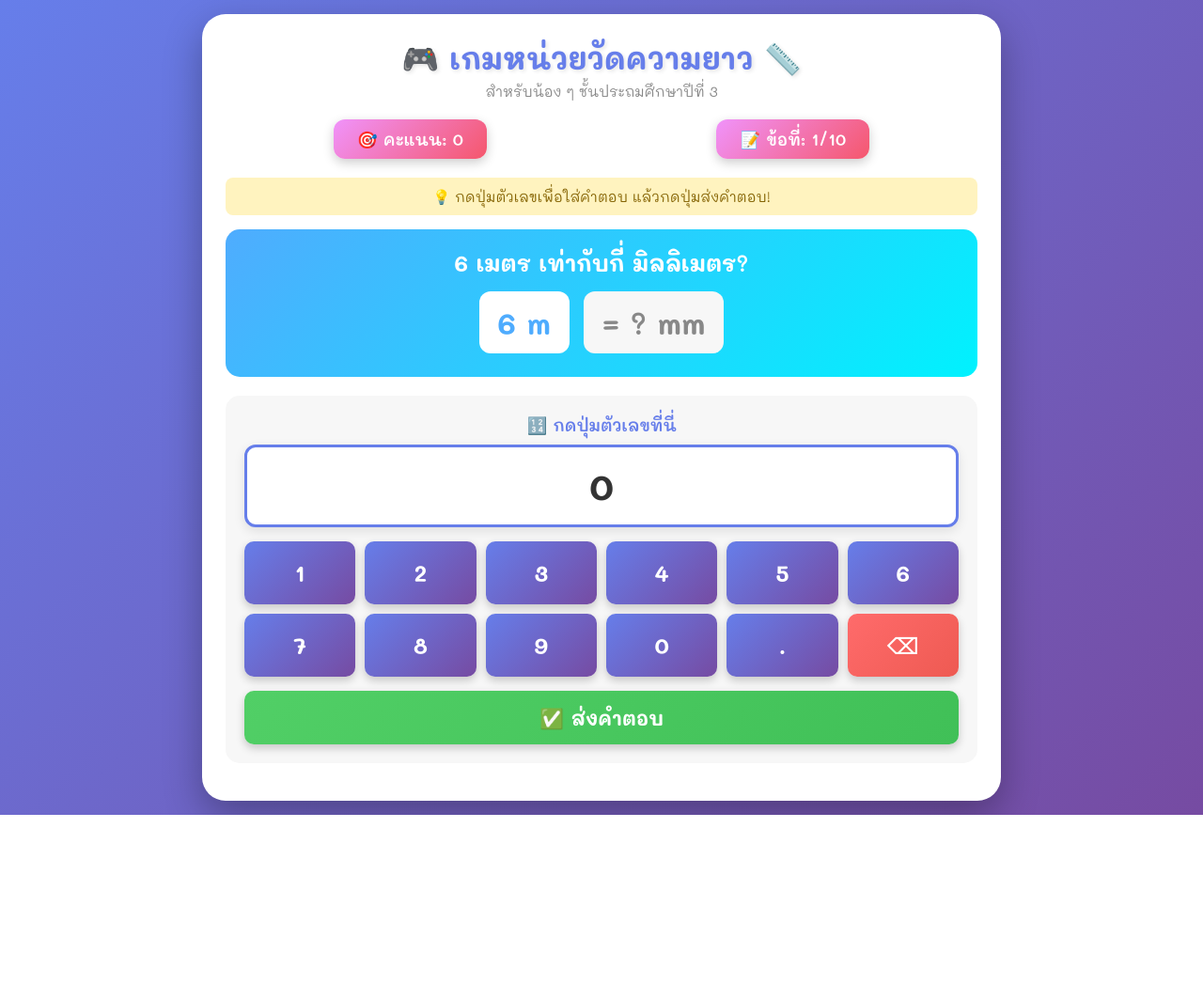
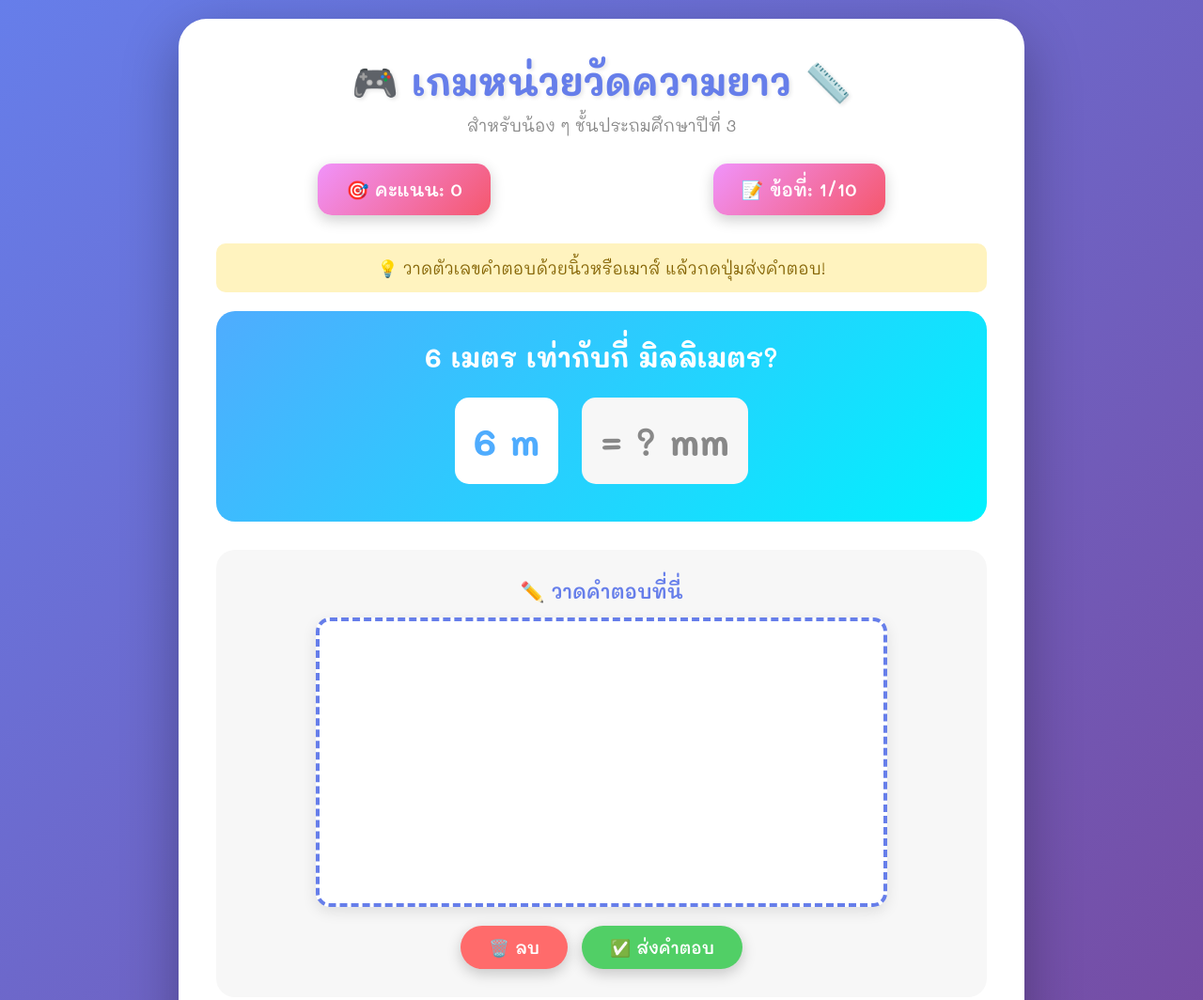
Before and after one commit to bbkakao001-stack/Mathgame, a plain HTML site: page index.html in a window 1280 px wide. Shown: the top 1064 px of the page at 94% size. Before the commit the page ends 867 px from the top, so only its background shows below. Drawn offline with Linux system fonts and the light colour scheme.

Commit message:
Update index.html

```diff
--- a/index.html
+++ b/index.html
@@ -19,173 +19,136 @@
             display: flex;
             justify-content: center;
             align-items: center;
-            padding: 15px;
+            padding: 20px;
         }
 
         .container {
             background: white;
-            border-radius: 25px;
-            padding: 25px;
-            max-width: 850px;
+            border-radius: 30px;
+            padding: 40px;
+            max-width: 900px;
             width: 100%;
-            box-shadow: 0 15px 40px rgba(0,0,0,0.3);
+            box-shadow: 0 20px 60px rgba(0,0,0,0.3);
         }
 
         .header {
             text-align: center;
-            margin-bottom: 20px;
+            margin-bottom: 30px;
         }
 
         .header h1 {
             color: #667eea;
-            font-size: 2em;
-            margin-bottom: 5px;
+            font-size: 2.5em;
+            margin-bottom: 10px;
             text-shadow: 2px 2px 4px rgba(0,0,0,0.1);
-        }
-
-        .header p {
-            color: #888;
-            font-size: 0.95em;
         }
 
         .score-board {
             display: flex;
             justify-content: space-around;
-            margin-bottom: 20px;
-            gap: 15px;
+            margin-bottom: 30px;
+            gap: 20px;
         }
 
         .score-item {
             background: linear-gradient(135deg, #f093fb 0%, #f5576c 100%);
-            padding: 10px 25px;
-            border-radius: 12px;
+            padding: 15px 30px;
+            border-radius: 15px;
             color: white;
-            font-size: 1.1em;
+            font-size: 1.2em;
             font-weight: 600;
-            box-shadow: 0 4px 12px rgba(0,0,0,0.2);
-        }
-
-        .instruction {
-            background: #fff3bf;
-            padding: 10px;
-            border-radius: 8px;
-            margin-bottom: 15px;
-            text-align: center;
-            color: #856404;
-            font-size: 0.95em;
+            box-shadow: 0 5px 15px rgba(0,0,0,0.2);
         }
 
         .question-box {
             background: linear-gradient(135deg, #4facfe 0%, #00f2fe 100%);
-            padding: 20px;
-            border-radius: 15px;
-            margin-bottom: 20px;
+            padding: 30px;
+            border-radius: 20px;
+            margin-bottom: 30px;
             text-align: center;
             color: white;
         }
 
         .question-text {
-            font-size: 1.5em;
+            font-size: 1.8em;
             font-weight: 700;
-            margin-bottom: 10px;
+            margin-bottom: 15px;
         }
 
         .unit-display {
-            font-size: 2em;
+            font-size: 2.5em;
             font-weight: 700;
             background: white;
             color: #4facfe;
-            padding: 12px 20px;
-            border-radius: 12px;
+            padding: 20px;
+            border-radius: 15px;
             display: inline-block;
-            margin: 5px;
+            margin: 10px;
         }
 
-        .input-section {
+        .drawing-section {
             background: #f7f7f7;
-            padding: 20px;
-            border-radius: 15px;
+            padding: 30px;
+            border-radius: 20px;
+            margin-bottom: 20px;
+        }
+
+        .drawing-label {
+            text-align: center;
+            font-size: 1.3em;
+            color: #667eea;
+            font-weight: 600;
             margin-bottom: 15px;
         }
 
-        .input-label {
-            text-align: center;
-            font-size: 1.1em;
-            color: #667eea;
-            font-weight: 600;
-            margin-bottom: 10px;
+        #canvas {
+            border: 4px dashed #667eea;
+            border-radius: 15px;
+            cursor: crosshair;
+            display: block;
+            margin: 0 auto;
+            background: white;
+            box-shadow: 0 5px 15px rgba(0,0,0,0.1);
         }
 
-        .display-screen {
-            background: white;
-            border: 3px solid #667eea;
-            border-radius: 12px;
-            padding: 15px;
-            font-size: 2.5em;
-            text-align: center;
-            min-height: 70px;
-            margin-bottom: 15px;
-            color: #333;
-            font-weight: 700;
-            box-shadow: 0 4px 12px rgba(0,0,0,0.1);
+        .canvas-controls {
             display: flex;
-            align-items: center;
             justify-content: center;
-        }
-
-        .keypad {
-            display: grid;
-            grid-template-columns: repeat(6, 1fr);
-            gap: 10px;
-            max-width: 100%;
-            margin: 0 auto;
-        }
-
-        .key-btn {
-            background: linear-gradient(135deg, #667eea 0%, #764ba2 100%);
-            color: white;
-            border: none;
-            border-radius: 10px;
-            padding: 18px 10px;
-            font-size: 1.5em;
-            font-weight: 700;
-            cursor: pointer;
-            transition: all 0.2s;
-            font-family: 'Mali', cursive;
-            box-shadow: 0 4px 10px rgba(0,0,0,0.2);
-        }
-
-        .key-btn:hover {
-            transform: translateY(-2px);
-            box-shadow: 0 6px 15px rgba(0,0,0,0.3);
-        }
-
-        .key-btn:active {
-            transform: translateY(0);
-        }
-
-        .key-btn.delete {
-            background: linear-gradient(135deg, #ff6b6b 0%, #ee5a52 100%);
-        }
-
-        .key-btn.submit {
-            grid-column: span 6;
-            background: linear-gradient(135deg, #51cf66 0%, #40c057 100%);
-            margin-top: 5px;
-            padding: 15px;
-            font-size: 1.3em;
+            gap: 15px;
+            margin-top: 20px;
+            flex-wrap: wrap;
         }
 
         .btn {
-            padding: 10px 25px;
+            padding: 12px 30px;
             border: none;
-            border-radius: 20px;
-            font-size: 1em;
+            border-radius: 25px;
+            font-size: 1.1em;
             font-weight: 600;
             cursor: pointer;
             transition: all 0.3s;
             font-family: 'Mali', cursive;
-            box-shadow: 0 4px 12px rgba(0,0,0,0.2);
+            box-shadow: 0 5px 15px rgba(0,0,0,0.2);
+        }
+
+        .btn-clear {
+            background: #ff6b6b;
+            color: white;
+        }
+
+        .btn-clear:hover {
+            background: #ee5a52;
+            transform: translateY(-2px);
+        }
+
+        .btn-submit {
+            background: #51cf66;
+            color: white;
+        }
+
+        .btn-submit:hover {
+            background: #40c057;
+            transform: translateY(-2px);
         }
 
         .btn-next {
@@ -200,10 +163,10 @@
 
         .result-box {
             text-align: center;
-            padding: 15px;
-            border-radius: 12px;
-            margin-top: 15px;
-            font-size: 1.3em;
+            padding: 20px;
+            border-radius: 15px;
+            margin-top: 20px;
+            font-size: 1.5em;
             font-weight: 600;
             display: none;
         }
@@ -218,6 +181,15 @@
             background: #ffe3e3;
             color: #c92a2a;
             border: 3px solid #ff6b6b;
+        }
+
+        .recognized-number {
+            text-align: center;
+            font-size: 1.5em;
+            color: #667eea;
+            font-weight: 600;
+            margin-top: 15px;
+            display: none;
         }
 
         .celebration {
@@ -236,36 +208,36 @@
             100% { transform: translate(-50%, -50%) scale(2); opacity: 0; }
         }
 
+        .instruction {
+            background: #fff3bf;
+            padding: 15px;
+            border-radius: 10px;
+            margin-bottom: 20px;
+            text-align: center;
+            color: #856404;
+            font-size: 1.1em;
+        }
+
         @media (max-width: 768px) {
             .container {
                 padding: 20px;
             }
 
             .header h1 {
-                font-size: 1.6em;
+                font-size: 1.8em;
             }
 
             .question-text {
-                font-size: 1.2em;
+                font-size: 1.3em;
             }
 
             .unit-display {
-                font-size: 1.5em;
-                padding: 10px 15px;
+                font-size: 1.8em;
             }
 
-            .display-screen {
-                font-size: 2em;
-                min-height: 60px;
-            }
-
-            .key-btn {
-                padding: 15px 8px;
-                font-size: 1.3em;
-            }
-
-            .key-btn.submit {
-                font-size: 1.1em;
+            #canvas {
+                width: 100%;
+                height: auto;
             }
         }
     </style>
@@ -274,7 +246,7 @@
     <div class="container">
         <div class="header">
             <h1>🎮 เกมหน่วยวัดความยาว 📏</h1>
-            <p>สำหรับน้อง ๆ ชั้นประถมศึกษาปีที่ 3</p>
+            <p style="color: #888; font-size: 1.1em;">สำหรับน้อง ๆ ชั้นประถมศึกษาปีที่ 3</p>
         </div>
 
         <div class="score-board">
@@ -287,7 +259,7 @@
         </div>
 
         <div class="instruction">
-            💡 กดปุ่มตัวเลขเพื่อใส่คำตอบ แล้วกดปุ่มส่งคำตอบ!
+            💡 วาดตัวเลขคำตอบด้วยนิ้วหรือเมาส์ แล้วกดปุ่มส่งคำตอบ!
         </div>
 
         <div class="question-box">
@@ -295,24 +267,14 @@
             <div id="unit-display"></div>
         </div>
 
-        <div class="input-section">
-            <div class="input-label">🔢 กดปุ่มตัวเลขที่นี่</div>
-            <div class="display-screen" id="display">0</div>
-            <div class="keypad">
-                <button class="key-btn" onclick="appendNumber('1')">1</button>
-                <button class="key-btn" onclick="appendNumber('2')">2</button>
-                <button class="key-btn" onclick="appendNumber('3')">3</button>
-                <button class="key-btn" onclick="appendNumber('4')">4</button>
-                <button class="key-btn" onclick="appendNumber('5')">5</button>
-                <button class="key-btn" onclick="appendNumber('6')">6</button>
-                <button class="key-btn" onclick="appendNumber('7')">7</button>
-                <button class="key-btn" onclick="appendNumber('8')">8</button>
-                <button class="key-btn" onclick="appendNumber('9')">9</button>
-                <button class="key-btn" onclick="appendNumber('0')">0</button>
-                <button class="key-btn" onclick="appendDecimal()">.</button>
-                <button class="key-btn delete" onclick="deleteNumber()">⌫</button>
-                <button class="key-btn submit" onclick="submitAnswer()">✅ ส่งคำตอบ</button>
+        <div class="drawing-section">
+            <div class="drawing-label">✏️ วาดคำตอบที่นี่</div>
+            <canvas id="canvas" width="600" height="300"></canvas>
+            <div class="canvas-controls">
+                <button class="btn btn-clear" onclick="clearCanvas()">🗑️ ลบ</button>
+                <button class="btn btn-submit" onclick="recognizeAndSubmit()">✅ ส่งคำตอบ</button>
             </div>
+            <div class="recognized-number" id="recognized-number"></div>
         </div>
 
         <div class="result-box" id="result-box"></div>
@@ -324,8 +286,90 @@
         </div>
     </div>
 
+    <script src="https://cdn.jsdelivr.net/npm/@tensorflow/tfjs@latest"></script>
+
     <script>
-        let currentInput = '';
+        const canvas = document.getElementById('canvas');
+        const ctx = canvas.getContext('2d');
+        let isDrawing = false;
+        let lastX = 0;
+        let lastY = 0;
+
+        // ตั้งค่า canvas
+        ctx.lineWidth = 8;
+        ctx.lineCap = 'round';
+        ctx.lineJoin = 'round';
+        ctx.strokeStyle = '#667eea';
+
+        // ระบบวาด
+        canvas.addEventListener('mousedown', startDrawing);
+        canvas.addEventListener('mousemove', draw);
+        canvas.addEventListener('mouseup', stopDrawing);
+        canvas.addEventListener('mouseout', stopDrawing);
+
+        // สำหรับมือถือ
+        canvas.addEventListener('touchstart', handleTouchStart);
+        canvas.addEventListener('touchmove', handleTouchMove);
+        canvas.addEventListener('touchend', stopDrawing);
+
+        function startDrawing(e) {
+            isDrawing = true;
+            const rect = canvas.getBoundingClientRect();
+            lastX = e.clientX - rect.left;
+            lastY = e.clientY - rect.top;
+        }
+
+        function draw(e) {
+            if (!isDrawing) return;
+            const rect = canvas.getBoundingClientRect();
+            const currentX = e.clientX - rect.left;
+            const currentY = e.clientY - rect.top;
+
+            ctx.beginPath();
+            ctx.moveTo(lastX, lastY);
+            ctx.lineTo(currentX, currentY);
+            ctx.stroke();
+
+            lastX = currentX;
+            lastY = currentY;
+        }
+
+        function stopDrawing() {
+            isDrawing = false;
+        }
+
+        function handleTouchStart(e) {
+            e.preventDefault();
+            const touch = e.touches[0];
+            const rect = canvas.getBoundingClientRect();
+            isDrawing = true;
+            lastX = touch.clientX - rect.left;
+            lastY = touch.clientY - rect.top;
+        }
+
+        function handleTouchMove(e) {
+            e.preventDefault();
+            if (!isDrawing) return;
+            const touch = e.touches[0];
+            const rect = canvas.getBoundingClientRect();
+            const currentX = touch.clientX - rect.left;
+            const currentY = touch.clientY - rect.top;
+
+            ctx.beginPath();
+            ctx.moveTo(lastX, lastY);
+            ctx.lineTo(currentX, currentY);
+            ctx.stroke();
+
+            lastX = currentX;
+            lastY = currentY;
+        }
+
+        function clearCanvas() {
+            ctx.clearRect(0, 0, canvas.width, canvas.height);
+            document.getElementById('recognized-number').style.display = 'none';
+        }
+
+        // ระบบเกม
         let score = 0;
         let currentQuestion = 1;
         let correctAnswer = 0;
@@ -338,36 +382,6 @@
             { from: 'cm', to: 'm', factor: 0.01, fromName: 'เซนติเมตร', toName: 'เมตร' },
             { from: 'mm', to: 'cm', factor: 0.1, fromName: 'มิลลิเมตร', toName: 'เซนติเมตร' }
         ];
-
-        function updateDisplay() {
-            document.getElementById('display').textContent = currentInput || '0';
-        }
-
-        function appendNumber(num) {
-            if (currentInput === '0') {
-                currentInput = num;
-            } else {
-                currentInput += num;
-            }
-            updateDisplay();
-        }
-
-        function appendDecimal() {
-            if (!currentInput.includes('.')) {
-                currentInput += '.';
-                updateDisplay();
-            }
-        }
-
-        function deleteNumber() {
-            currentInput = currentInput.slice(0, -1);
-            updateDisplay();
-        }
-
-        function clearInput() {
-            currentInput = '';
-            updateDisplay();
-        }
 
         function generateQuestion() {
             const type = conversionTypes[Math.floor(Math.random() * conversionTypes.length)];
@@ -389,20 +403,59 @@
                  <div class="unit-display" style="background: #f7f7f7; color: #888;">= ? ${type.to}</div>`;
         }
 
-        function submitAnswer() {
-            if (!currentInput || currentInput === '0') {
-                alert('⚠️ กรุณาใส่คำตอบก่อนค่ะ');
+        // ระบบจำลอง AI สำหรับการจดจำตัวเลข
+        function recognizeNumber() {
+            const imageData = ctx.getImageData(0, 0, canvas.width, canvas.height);
+            const pixels = imageData.data;
+
+            // ตรวจสอบว่ามีการวาดหรือไม่
+            let hasDrawing = false;
+            for (let i = 3; i < pixels.length; i += 4) {
+                if (pixels[i] > 0) {
+                    hasDrawing = true;
+                    break;
+                }
+            }
+
+            if (!hasDrawing) {
+                return null;
+            }
+
+            // จำลองการจดจำตัวเลข (ในโค้ดจริงควรใช้ TensorFlow.js กับ MNIST model)
+            // สำหรับ demo นี้ เราจะใช้ระบบแบบง่ายๆ
+            // ในการใช้งานจริง ควรใช้โมเดล ML ที่ฝึกมาจริงๆ
+
+            // นับจำนวนพิกเซลที่ถูกวาด
+            let drawnPixels = 0;
+            for (let i = 3; i < pixels.length; i += 4) {
+                if (pixels[i] > 0) drawnPixels++;
+            }
+
+            // แจ้งเตือนให้ผู้ใช้กรอกคำตอบ (จำลอง)
+            const userInput = prompt('AI กำลังประมวลผล... กรุณาพิมพ์ตัวเลขที่คุณวาด:');
+            return userInput ? parseFloat(userInput) : null;
+        }
+
+        function recognizeAndSubmit() {
+            const recognizedNumber = recognizeNumber();
+
+            if (recognizedNumber === null) {
+                alert('⚠️ กรุณาวาดตัวเลขก่อนส่งคำตอบค่ะ');
                 return;
             }
 
-            const userAnswer = parseFloat(currentInput);
-            checkAnswer(userAnswer);
+            document.getElementById('recognized-number').style.display = 'block';
+            document.getElementById('recognized-number').textContent =
+                `🤖 AI อ่านได้: ${recognizedNumber}`;
+
+            checkAnswer(recognizedNumber);
         }
 
         function checkAnswer(userAnswer) {
             const resultBox = document.getElementById('result-box');
             const nextBtn = document.getElementById('next-btn');
 
+            // ยอมรับคำตอบที่ใกล้เคียงสำหรับทศนิยม
             const isCorrect = Math.abs(userAnswer - correctAnswer) < 0.1;
 
             if (isCorrect) {
@@ -438,7 +491,7 @@
             document.getElementById('question-number').textContent = currentQuestion;
             document.getElementById('result-box').style.display = 'none';
             document.getElementById('next-btn').style.display = 'none';
-            clearInput();
+            clearCanvas();
             generateQuestion();
         }
 
@@ -458,9 +511,9 @@
             resultBox.className = 'result-box result-correct';
             resultBox.innerHTML = `
                 <h2>🎊 จบเกมแล้ว! 🎊</h2>
-                <p style="font-size: 2em; margin: 15px 0;">${score}/${totalQuestions * 10} คะแนน</p>
+                <p style="font-size: 2em; margin: 20px 0;">${score}/${totalQuestions * 10} คะแนน</p>
                 <p>${message}</p>
-                <button class="btn btn-next" onclick="location.reload()" style="margin-top: 15px;">
+                <button class="btn btn-next" onclick="location.reload()" style="margin-top: 20px;">
                     🔄 เล่นใหม่
                 </button>
             `;
```
